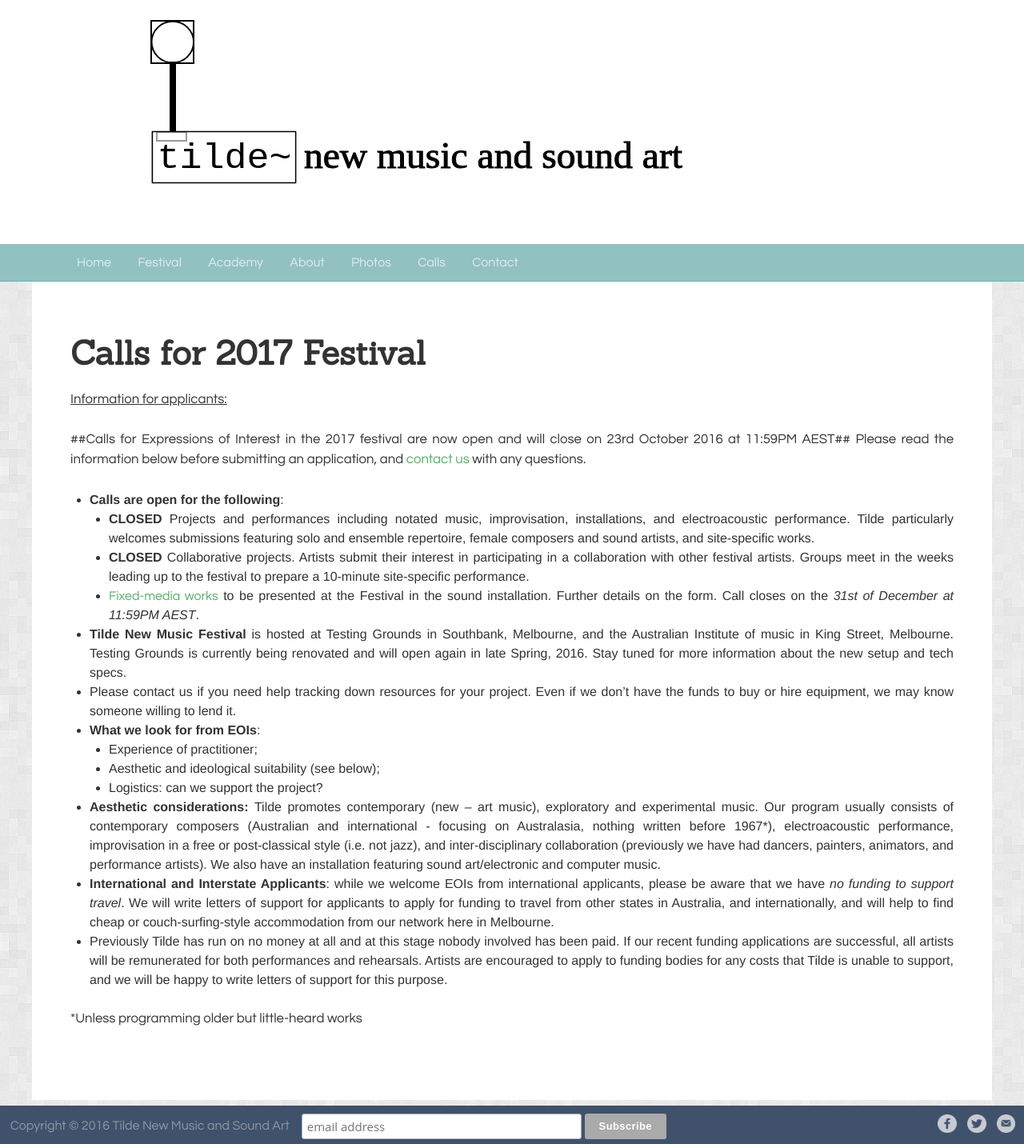
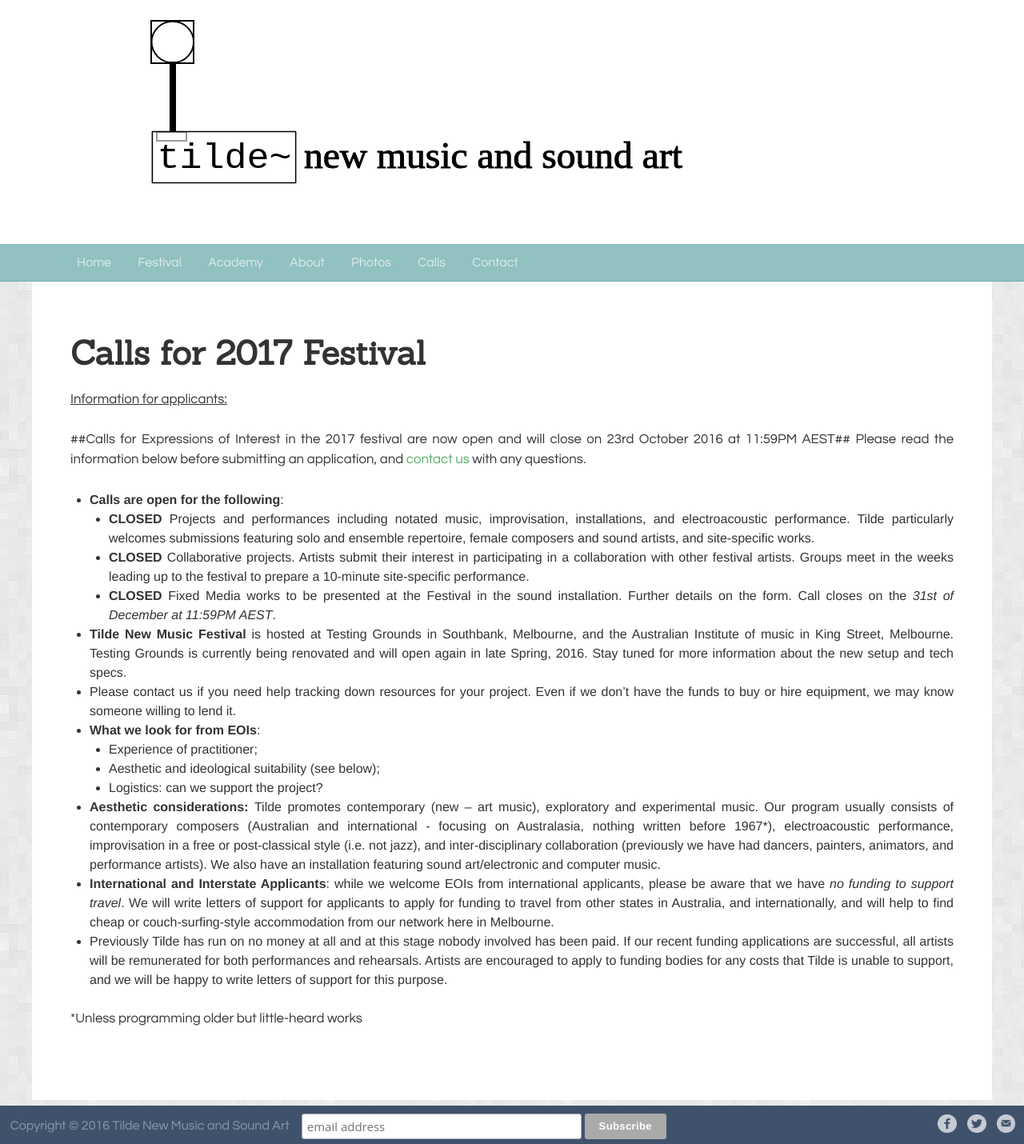
Before and after one commit to unclewalter/tilde-festival-website, a Jekyll site: the page built from pages/calls.md, in a window 1280 px wide. Shown: the whole page at 80% size. Built offline with Jekyll 4.4.1, drawn with Linux system fonts in a browser that asks for light colours.

Commit message:
calls update
Closing fixed media.

```diff
--- a/pages/calls.md
+++ b/pages/calls.md
@@ -13,7 +13,7 @@
 *   **Calls are open for the following**:
     *   **CLOSED** Projects and performances including notated music, improvisation, installations, and electroacoustic performance. Tilde particularly welcomes submissions featuring solo and ensemble repertoire, female composers and sound artists, and site-specific works.
     *   **CLOSED** Collaborative projects. Artists submit their interest in participating in a collaboration with other festival artists. Groups meet in the weeks leading up to the festival to prepare a 10-minute site-specific performance.
-    *   [Fixed-media works](/fixed-media) to be presented at the Festival in the sound installation. Further details on the form. Call closes on the _31st of December at 11:59PM AEST_.
+    *   **CLOSED** Fixed Media works to be presented at the Festival in the sound installation. Further details on the form. Call closes on the _31st of December at 11:59PM AEST_.
 
 *   **Tilde New Music Festival** is hosted at Testing Grounds in Southbank, Melbourne, and the Australian Institute of music in King Street, Melbourne. Testing Grounds is currently being renovated and will open again in late Spring, 2016. Stay tuned for more information about the new setup and tech specs.
 *   Please contact us if you need help tracking down resources for your project. Even if we don't have the funds to buy or hire equipment, we may know someone willing to lend it.
```
